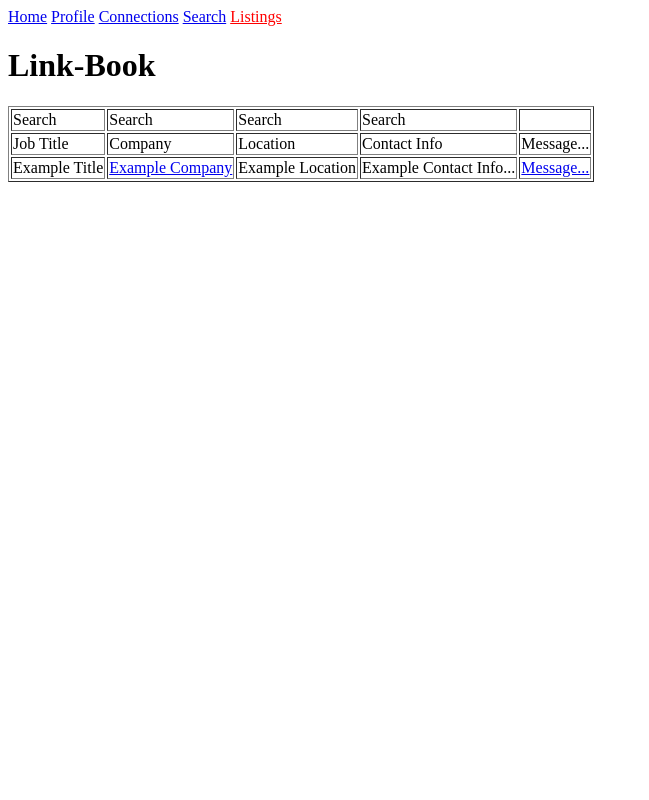
After one commit to bdbb54/Link-book, a PHP site: page /listings.php in a window 1280 px wide. The commit adds this page. Shown: the whole page, without its empty margins (0-649 px from the left). Run offline with PHP 8.4, Linux system fonts and the light colour scheme.

Commit message:
Added listings, message, profile

```diff
--- a/Site/connections.php
+++ b/Site/connections.php
@@ -4,7 +4,7 @@
 <body>
     <a href="home.php">Home</a>
     <a href="profile.php">Profile</a>
-    <a href="connections.php">Connections</a>
+    <a href="#" style="color:red">Connections</a>
     <a href="search.php">Search</a>
     <a href="listings.php">Listings</a>
     <h1>Link-Book</h1>
--- a/Site/home.php
+++ b/Site/home.php
@@ -3,7 +3,7 @@
 </head>
 <body>
     Toolbar:
-    <a href="home.php">Home</a>
+    <a href="#" style="color:red">Home</a>
     <a href="profile.php">Profile</a>
     <a href="connections.php">Connections</a>
     <a href="search.php">Search</a>
--- /dev/null
+++ b/Site/listings.php
@@ -0,0 +1,34 @@
+<head>
+    <title>Link-Book: Listings</title>
+</head>
+<body>
+<a href="home.php">Home</a>
+<a href="profile.php">Profile</a>
+<a href="connections.php">Connections</a>
+<a href="search.php">Search</a>
+<a href="#" style="color:red">Listings</a>
+<h1>Link-Book</h1>
+<table border="1">
+    <tr>
+        <td>Search</td>
+        <td>Search</td>
+        <td>Search</td>
+        <td>Search</td>
+        <td></td>
+    </tr>
+    <tr>
+        <td>Job Title</td>
+        <td>Company</td>
+        <td>Location</td>
+        <td>Contact Info</td>
+        <td>Message...</td>
+    </tr>
+    <tr>
+        <td>Example Title</td>
+        <td><a href="profile.php?pid=example">Example Company</a></td>
+        <td>Example Location</td>
+        <td>Example Contact Info...</td>
+        <td><a href="message.php?pid=example">Message...</a></td>
+    </tr>
+</table>
+</body>
--- a/Site/search.php
+++ b/Site/search.php
@@ -5,7 +5,7 @@
 <a href="home.php">Home</a>
 <a href="profile.php">Profile</a>
 <a href="connections.php">Connections</a>
-<a href="search.php">Search</a>
+<a href="#" style="color:red">Search</a>
 <a href="listings.php">Listings</a>
 <h1>Link-Book</h1>
 Search Bar<br/><br/>
```
Also changed, not shown: Site/message.php (added, +18 -0 lines), Site/profile.php (added, +14 -0 lines).
